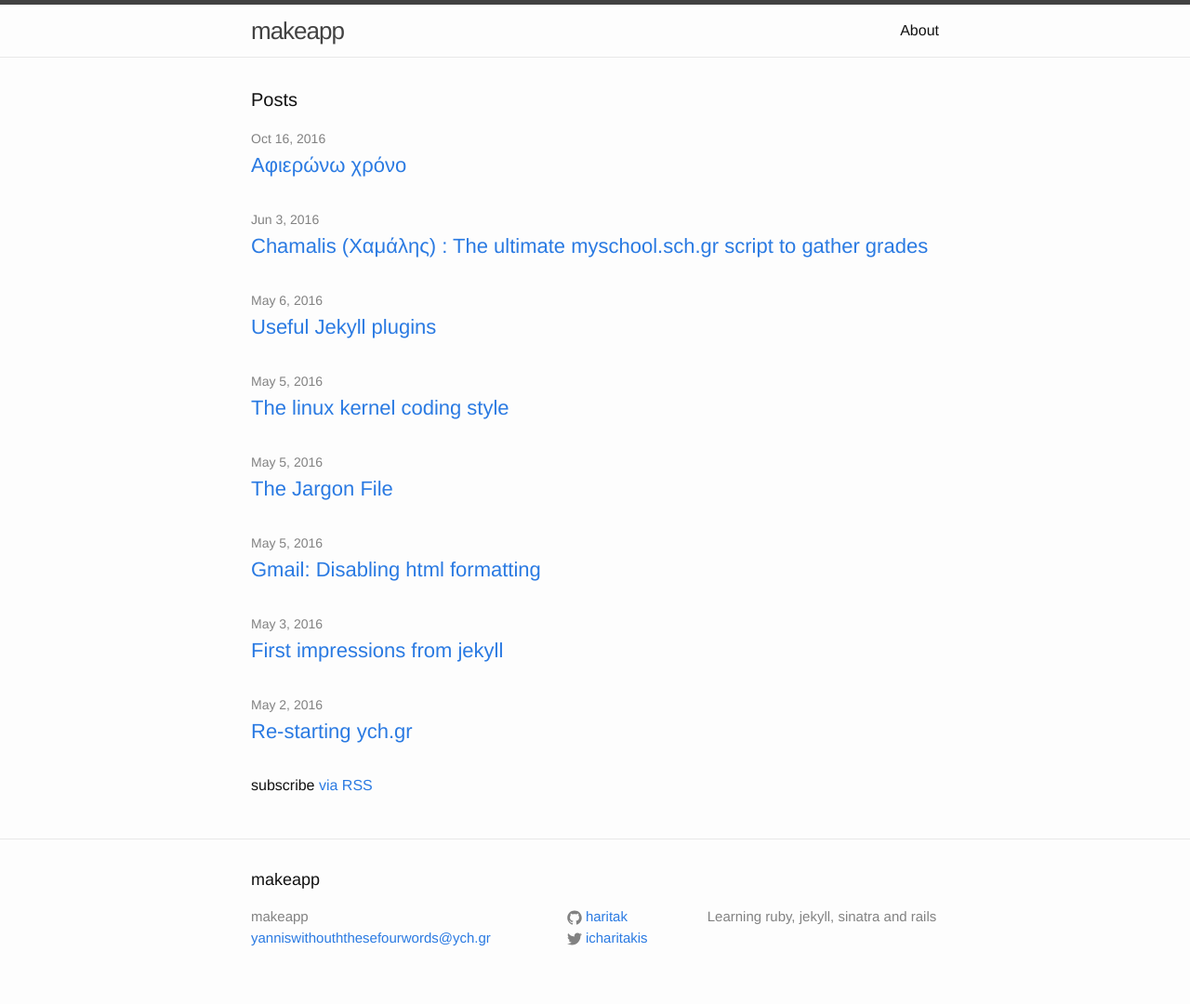
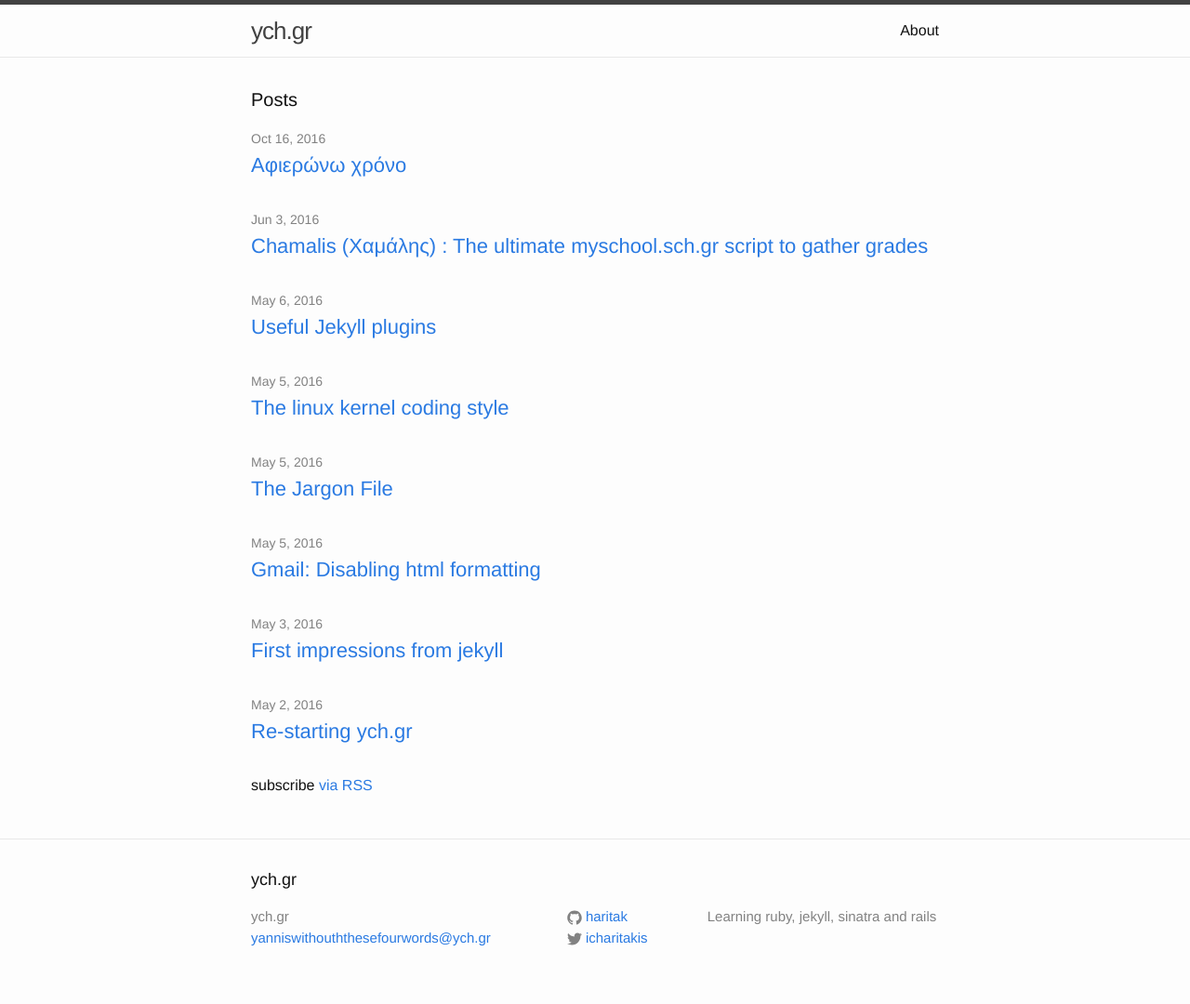
Before and after one commit to haritak/haritak.github.io, a Jekyll site: the page built from index.html, in a window 1280 px wide. Shown: the whole page at 93% size. Built offline with Jekyll 4.4.1, drawn with Linux system fonts in a browser that asks for light colours.

Commit message:
Removed makeapp

```diff
--- a/_config.yml
+++ b/_config.yml
@@ -6,7 +6,7 @@
 # 'jekyll serve'. If you change this file, please restart the server process.
 
 # Site settings
-title: makeapp
+title: ych.gr
 email: yanniswithouththesefourwords@ych.gr
 description: > # this means to ignore newlines until "baseurl:"
  Learning ruby, jekyll, sinatra and rails
```
